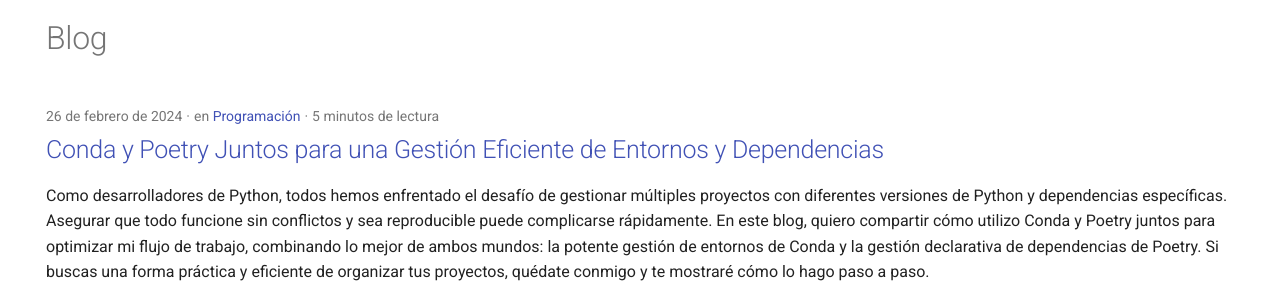
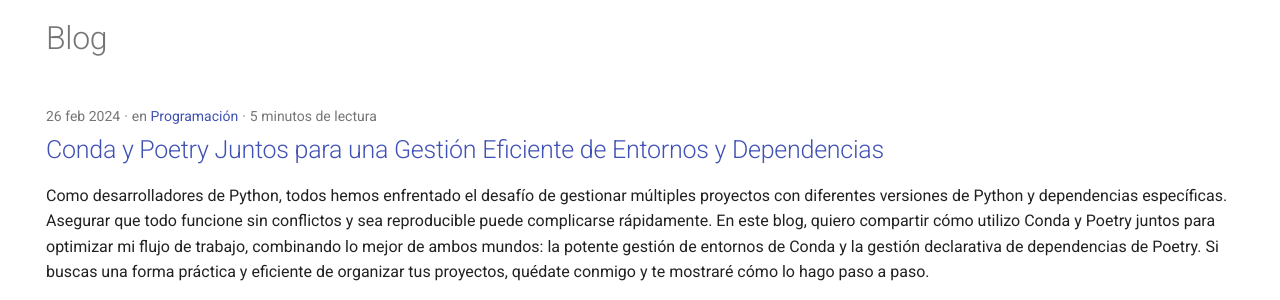
Before and after one commit to luantber/luantber.github.io, an MkDocs documentation site: the page built from docs/index.md, in a window 1280 px wide. Shown: the part 128-428 px from the top of the page. Built offline with MkDocs 1.6.1 and Material for MkDocs 9.7.7, drawn with Linux system fonts in a browser that asks for light colours; part of the change alters nothing that is shown.

Commit message:
Add action

```diff
--- a/mkdocs.yml
+++ b/mkdocs.yml
@@ -17,7 +17,7 @@ plugins:
   - blog:
       blog_dir: .
       archive: false
-
+      post_date_format: medium
 extra:
   social:
     - icon: fontawesome/brands/linkedin
```
Also changed, not shown: 2 other files.
